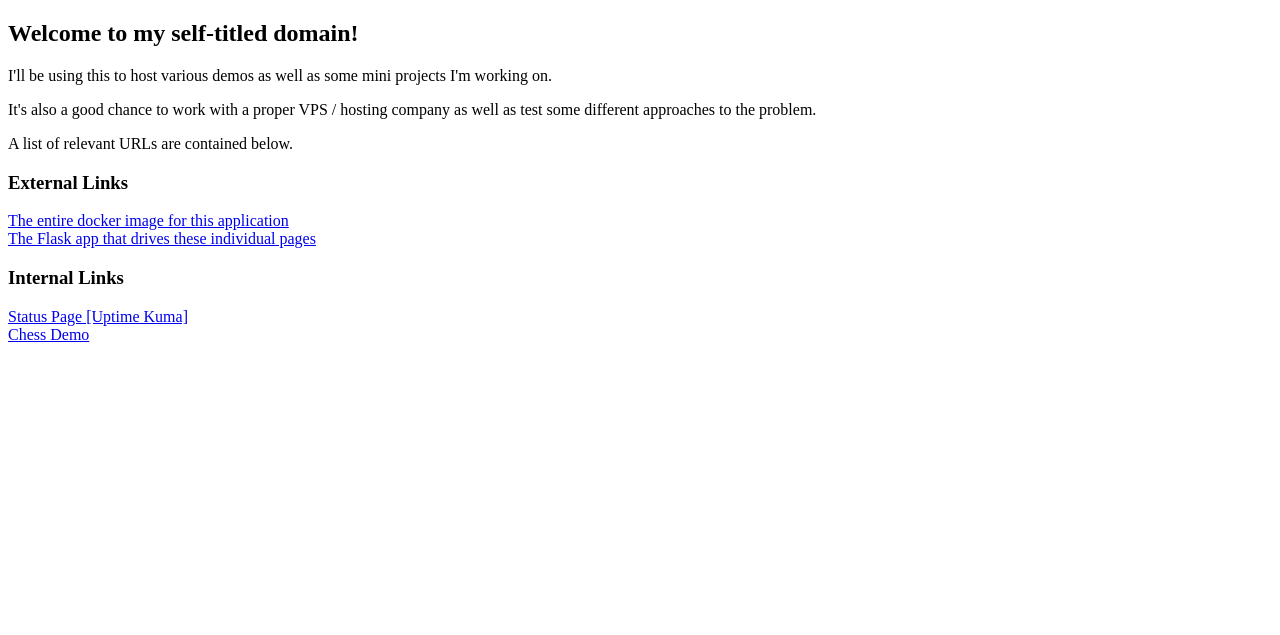
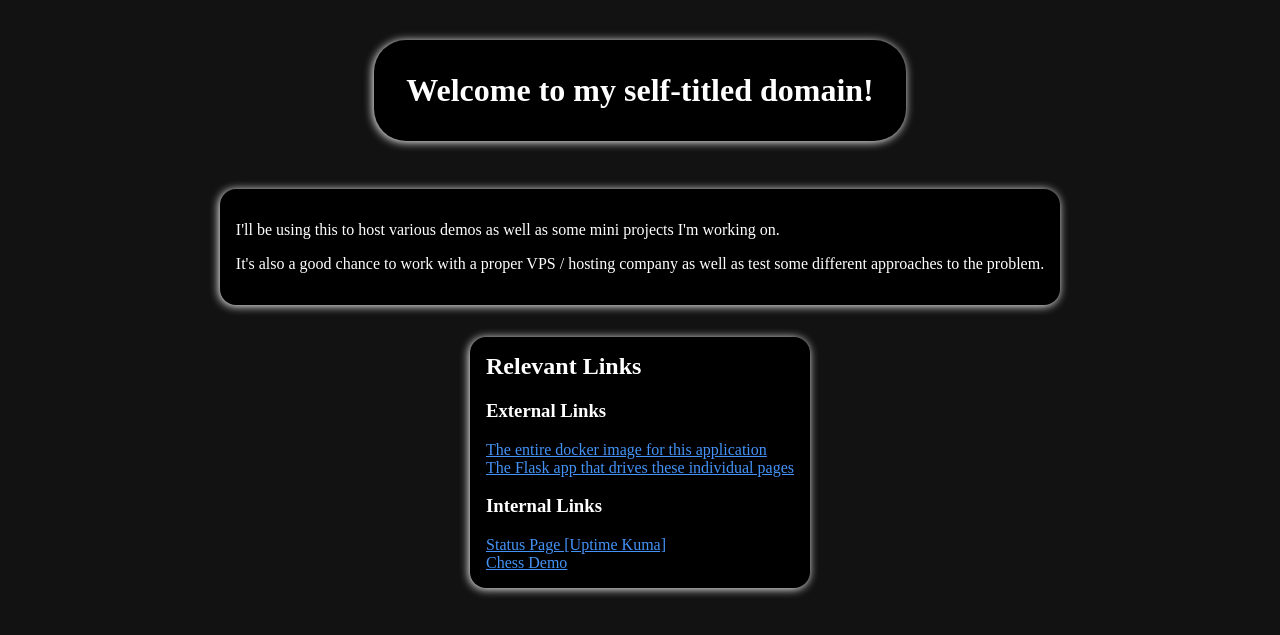
Before and after one commit to volutus/self-domain-flask, a Flask app: page / in a window 1280 px wide. Shown: the top 635 px of the page. Run offline with Flask 3, Linux system fonts and the light colour scheme.

Commit message:
Index page improvements

```diff
--- /dev/null
+++ b/static/css/index.css
@@ -0,0 +1,23 @@
+body {
+    background-color: #121212;
+    color: white;
+    display: flex;
+    flex-direction: column;
+    align-items: center;
+}
+body > * {
+    margin: 1em;
+    padding: 1em;
+    border-radius: 1em;
+    background: black;
+    box-shadow: -1px 1px 10px 0px white;
+}
+a {
+    color: #4493f8;
+}
+.links-container > h2 {
+    margin-top: 0em;
+}
+.links-container > a {
+    display:block;
+}
--- a/templates/index.html
+++ b/templates/index.html
@@ -3,20 +3,17 @@
 <head>
     <meta charset="UTF-8">
     <title>trevorcolley.com Landing Page</title>
-    <style>
-        .links-container > a {
-            display:block;
-        }
-    </style>
+    <link rel="stylesheet" type= "text/css" href= "{{ url_for('static',filename='css/index.css') }}">
+    <script defer src="{{ url_for('static', filename='js/index.js')}}"></script>
 </head>
-<body>
-    <h2> Welcome to my self-titled domain! </h2>
+<body class="dark-mode">
+    <h1> Welcome to my self-titled domain! </h1>
     <div>
         <p> I'll be using this to host various demos as well as some mini projects I'm working on. </p>
         <p> It's also a good chance to work with a proper VPS / hosting company as well as test some different approaches to the problem.</p>
     </div>
     <div class="links-container">
-        <p> A list of relevant URLs are contained below. </p>
+        <h2> Relevant Links </h2>
 
         <h3> External Links </h3>
         <a href="https://github.com/volutus/self-domain-docker"> The entire docker image for this application </a>
```
Also changed, not shown: static/js/index.js (added).
